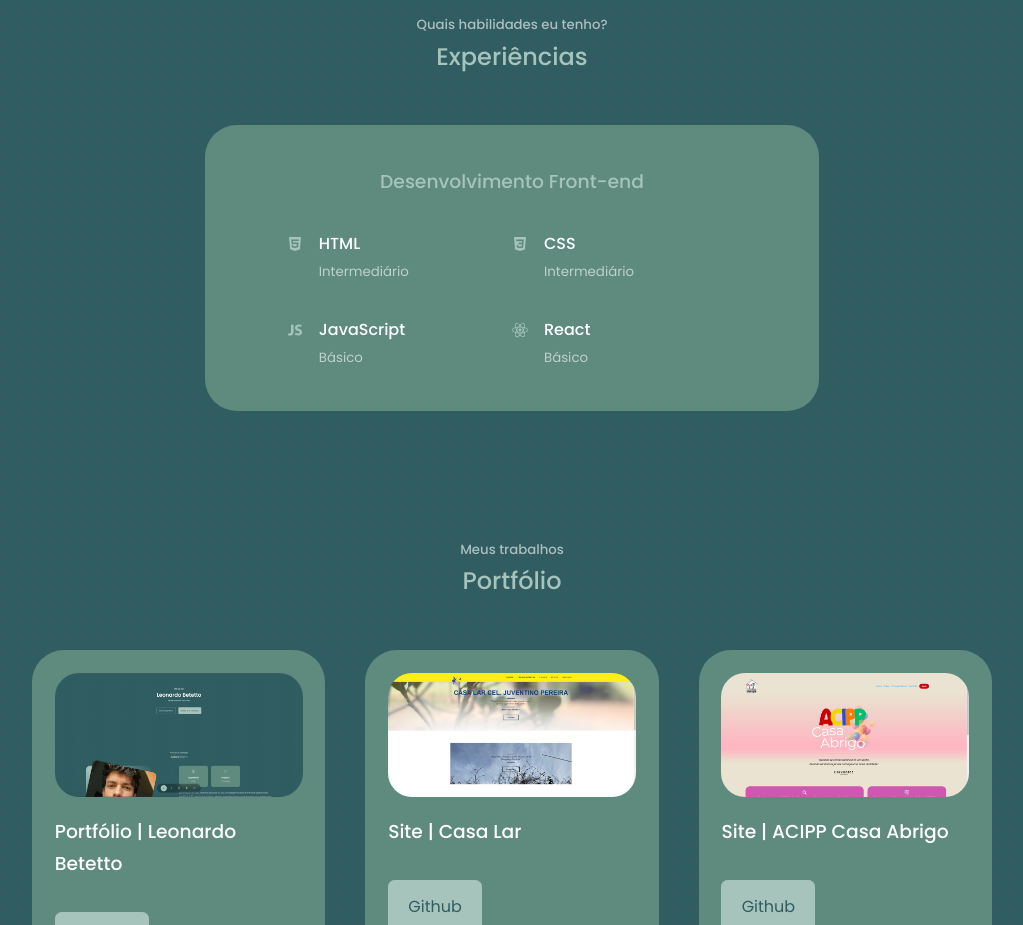
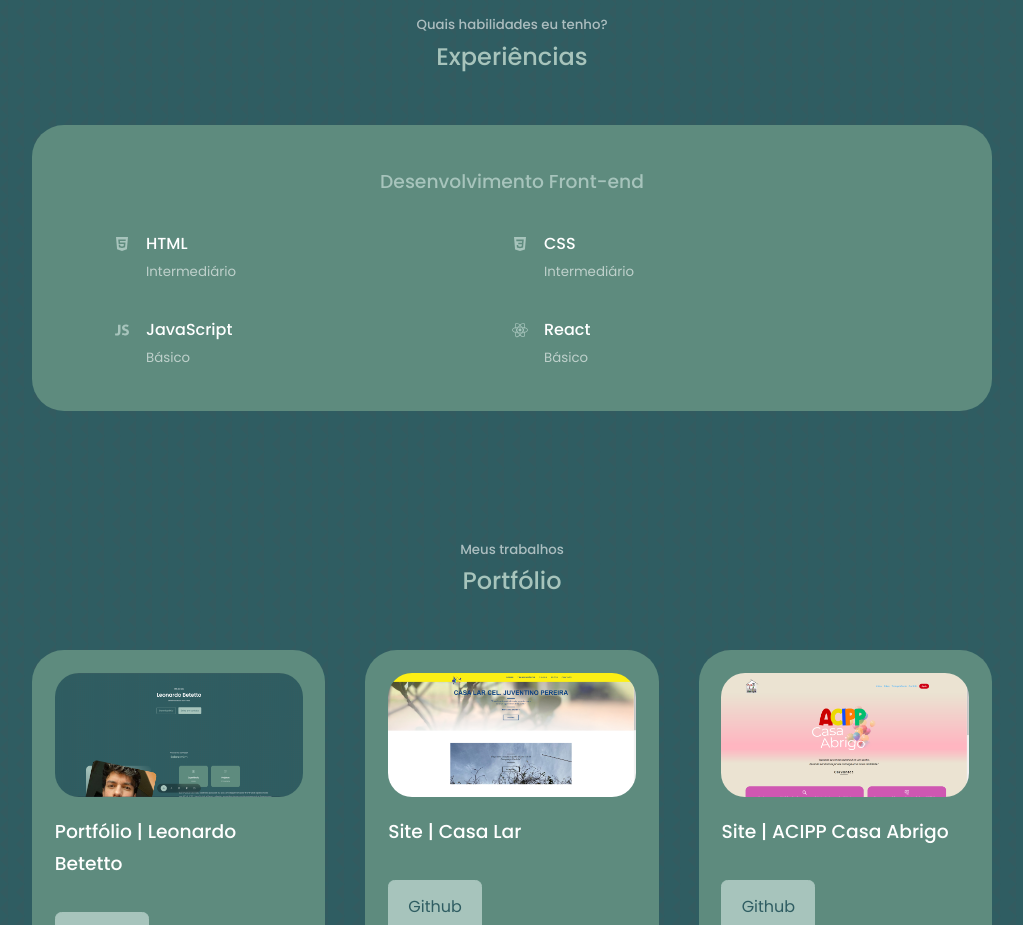
Before and after one commit to lmbbetetto/portfolio-betetto, a React (Vite) app: page / in a window 1280 px wide. Shown: the part 1580-2505 px from the top of the page, without its empty margins (128-1151 px from the left). Built offline with nearby package versions, Linux system fonts and the light colour scheme.

Commit message:
commit response

```diff
--- a/src/components/contact/contact.css
+++ b/src/components/contact/contact.css
@@ -74,4 +74,8 @@ input, textarea {
     .container.contact__container {
         width: var(--container-width-sm);
     }
+
+    .contact__options {
+        grid-template-columns: repeat(1, 1fr);
+    }
 }
--- a/src/components/experience/experience.css
+++ b/src/components/experience/experience.css
@@ -1,8 +1,5 @@
 .experience__container {
-    max-width: 48%;
-    display: grid;
-    grid-template-columns: 1fr;
-    gap: 2rem;
+    width: 48%;
 }
 
 .experience__container > div {
@@ -69,6 +66,5 @@
 
     .experience__container > div {
         width: 100%;
-        padding: 2rem 1rem;
     }
 }
```
